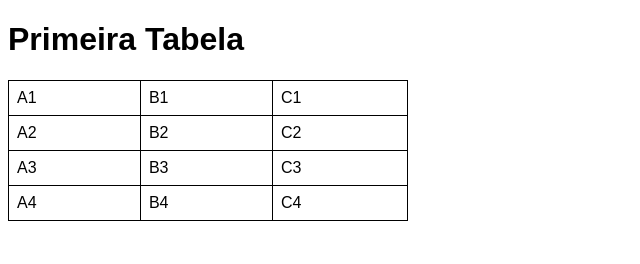
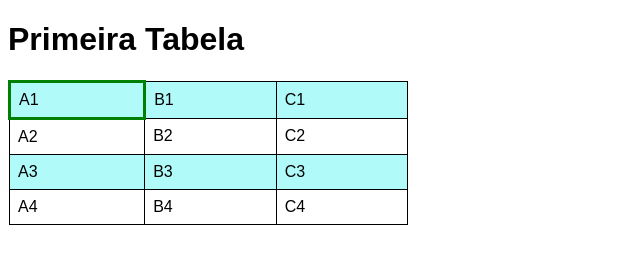
Before and after one commit to davipraciano/html-css, a plain HTML site: page exercicios/ex023/tabela001.html in a window 1280 px wide. Shown: the whole page, without its empty margins (0-640 px from the left). Drawn offline with Linux system fonts and the light colour scheme.

Commit message:
Primeira Tabela

```diff
--- a/exercicios/ex023/tabela001.html
+++ b/exercicios/ex023/tabela001.html
@@ -14,8 +14,10 @@
             border-collapse: collapse;
         }
 
-        #Cor {
-            background-color: rgba(164, 250, 250, 0.623);
+
+
+        .Cor {
+            background-color: rgb(177, 250, 250);
         }
 
         td {
@@ -23,7 +25,9 @@
             padding: 8px;
         }
 
-
+        .Verde {
+            border: 3px solid green;
+        }
     </style>
 </head>
 <body>
@@ -37,7 +41,7 @@
     -->
     <table>
         <tr class="Cor"> <!--Primeira Linha-->
-            <td>A1</td>
+            <td class="Verde">A1</td>
             <td>B1</td>
             <td>C1</td>
         </tr>
```
